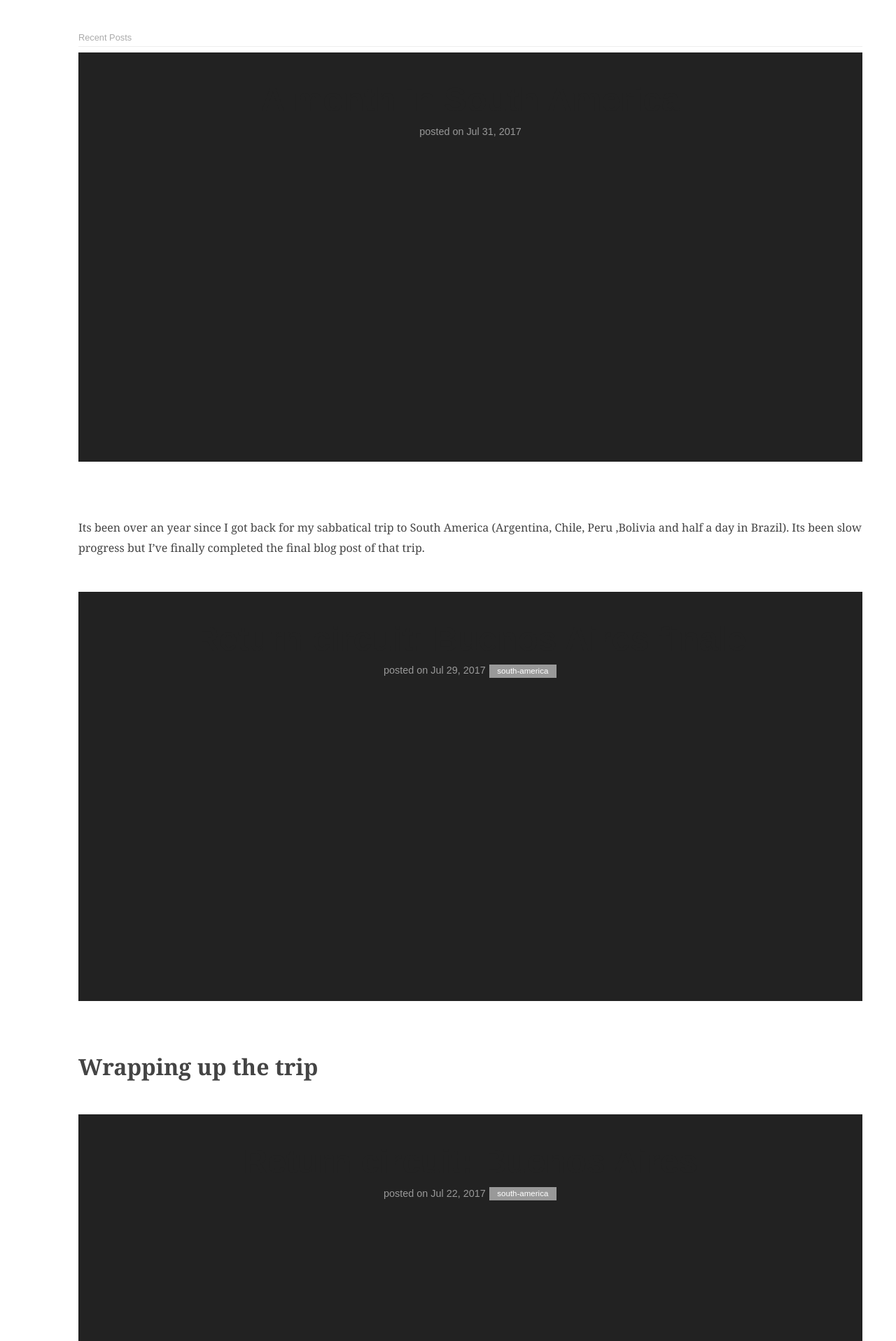
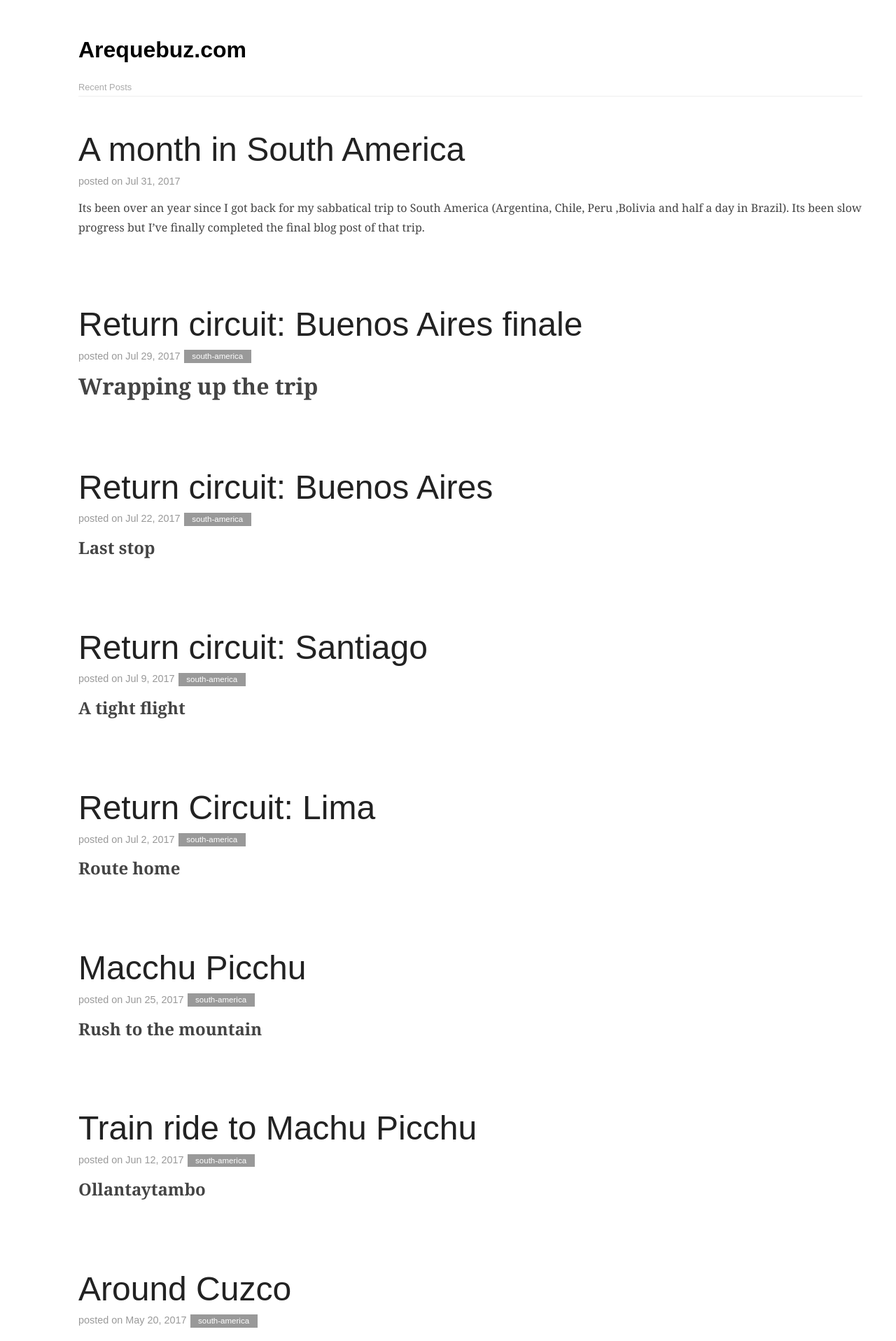
Before and after one commit to aeshanw/aeshanw.github.io, a Jekyll site: the page built from index.html, in a window 1280 px wide. Shown: the top 1917 px of the page at 70% size. Built offline with Jekyll 4.4.1, drawn with Linux system fonts in a browser that asks for light colours.

Commit message:
Homepage css fixes

```diff
--- a/_layouts/default.html
+++ b/_layouts/default.html
@@ -7,7 +7,7 @@
 
     <div id="layout">
         {% if page.image %}
-            <header style="background-image: url({{page.image}})"></header>
+            <header class="post" style="background-image: url({{page.image}})"></header>
         {% endif %}
         <div class="content pure-g">
             <div class="pure-u-5-5">
--- a/_sass/_blog.scss
+++ b/_sass/_blog.scss
@@ -33,7 +33,7 @@ h3 {
     padding: 3em 3em;
 }
 
-header{
+header.post{
     height: 65vh;
     min-height: 180px;
     position: relative;
--- a/index.html
+++ b/index.html
@@ -1,15 +1,17 @@
 ---
 layout: default
 ---
-
+<header>
+  <h1>Arequebuz.com</h1>
+</header>
 <div class="posts">
-  <h1 class="content-subhead">Recent Posts</h1>
+  <h2 class="content-subhead">Recent Posts</h1>
   {% for post in site.posts %}
     <section class="post">
         <header class="post-header">
 
             <a href="{{ post.url | prepend: site.baseurl }}">
-              <h2 class="post-title">{{ post.title }}</h2>
+              <h3 class="post-title">{{ post.title }}</h2>
             </a>
 
             <p class="post-meta">
```
